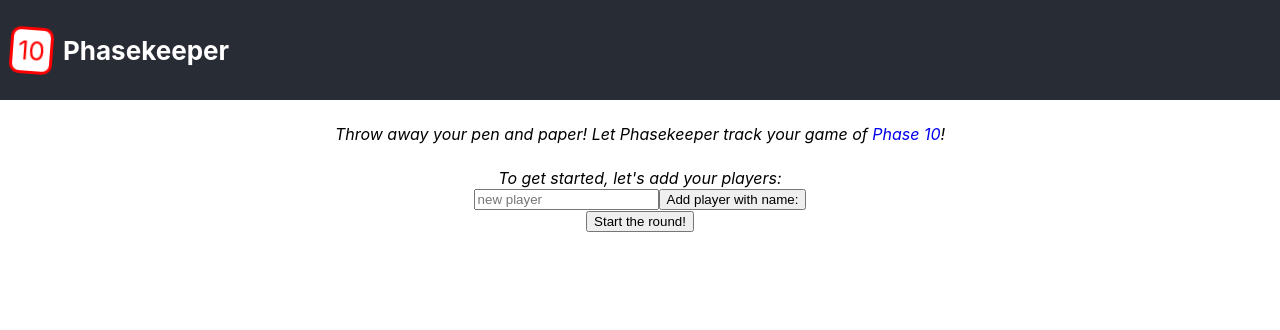
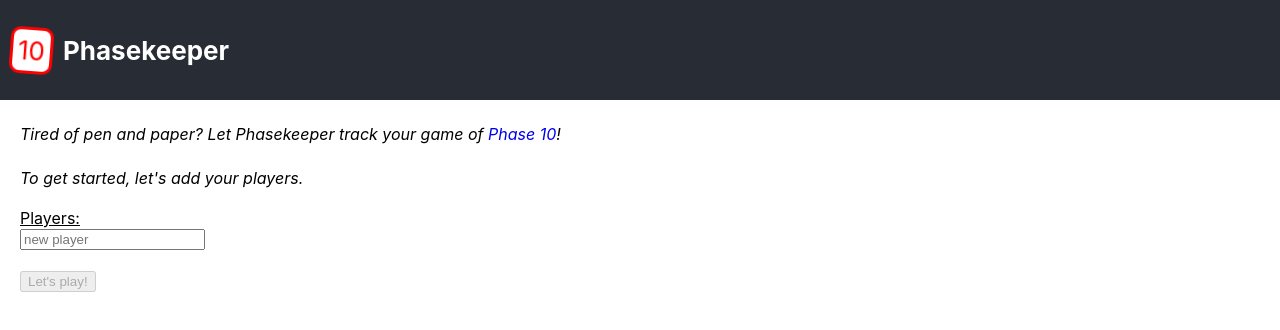
Before and after one commit to druttka/phasekeeper, a React (Create React App) app: page / in a window 1280 px wide. Shown: the top 330 px of the page. Built offline with nearby package versions, Linux system fonts and the light colour scheme.

Commit message:
feat: setup screen is good enough

```diff
--- a/src/App.css
+++ b/src/App.css
@@ -1,5 +1,4 @@
 .App {
-  text-align: center;
   display: flex;
   flex-direction: column;
 }
@@ -47,11 +46,33 @@
 .Game-view {
   display: flex;
   flex-direction: column;
+  padding: 0 20px;
 }
 
 .Game-setup-instruction {
   font-style: italic;
   margin-top: 3vmin;
+}
+
+.Roster-container {
+  margin: 20px 0;
+}
+
+.Roster-heading {
+  text-decoration: underline;
+}
+
+.Roster-players {
+  padding: 5px 0;
+}
+
+.Roster-player {
+  margin: 5px 0;
+}
+.Roster-remove {
+  color: red;
+  font-style: italic;
+  margin-left: 5px;
 }
 
 a,
--- a/src/components/GameSetup.tsx
+++ b/src/components/GameSetup.tsx
@@ -2,39 +2,31 @@ import React, { useContext, useState } from "react";
 
 import { EngineContext } from "../state/EngineContext";
 
-export const GameSetup: React.FC = () => {
+const Roster: React.FC = () => {
   const [{ players }, actions] = useContext(EngineContext);
   const [playerName, setPlayerName] = useState<string>("");
 
   const anyPlayersDefined = players && players.length > 0;
 
   return (
-    <div>
-      <div className="Game-setup-instruction">
-        Throw away your pen and paper! Let Phasekeeper track your game of{" "}
-        <a
-          href="https://www.mattelgames.com/en-us/cards/phase-10"
-          rel="noreferrer"
-          target="_blank"
-        >
-          Phase 10
-        </a>
-        !
-      </div>
-      <div className="Game-setup-instruction">
-        To get started, let's add your players:
-      </div>
+    <div className="Roster-container">
+      <div className="Roster-heading">Players:</div>
 
       {anyPlayersDefined && (
-        <div>
-          <div>Current Players:</div>
-          <div>
-            {players.map((p) => (
-              <div key={`player-${p.playerId}`}>
-                A player {p.name || p.playerId}
-              </div>
-            ))}
-          </div>
+        <div className="Roster-players">
+          {players.map((p) => (
+            <div className="Roster-player" key={`player-${p.playerId}`}>
+              {p.name || p.playerId}
+              <span
+                className="Roster-remove"
+                onClick={(e) => {
+                  actions?.removePlayer(p.playerId);
+                }}
+              >
+                X
+              </span>
+            </div>
+          ))}
         </div>
       )}
 
@@ -47,22 +39,49 @@ export const GameSetup: React.FC = () => {
           onChange={(e) => {
             setPlayerName(e?.target?.value);
           }}
+          onKeyPress={(e) => {
+            if (e.key === "Enter") {
+              actions?.addPlayer(playerName);
+              setPlayerName("");
+            }
+          }}
         ></input>
-        <button
-          onClick={(e) => {
-            actions?.addPlayer(playerName);
-          }}
+      </div>
+    </div>
+  );
+};
+
+export const GameSetup: React.FC = () => {
+  const [{ players }, actions] = useContext(EngineContext);
+
+  const hasAtLeastTwoPlayers = players && players.length > 1;
+
+  return (
+    <div>
+      <div className="Game-setup-instruction">
+        Tired of pen and paper? Let Phasekeeper track your game of{" "}
+        <a
+          href="https://www.mattelgames.com/en-us/cards/phase-10"
+          rel="noreferrer"
+          target="_blank"
         >
-          Add player with name:{" "}
-        </button>
+          Phase 10
+        </a>
+        !
+      </div>
+      <div className="Game-setup-instruction">
+        To get started, let's add your players.
       </div>
 
+      <Roster />
+
       <button
+        disabled={!hasAtLeastTwoPlayers}
         onClick={(e) => {
           actions?.start();
         }}
       >
-        Start the round!
+        Let's play!
       </button>
     </div>
   );
--- a/src/state/actions.ts
+++ b/src/state/actions.ts
@@ -16,5 +16,7 @@ export const createActions = (dispatch: Dispatch<GameAction>) => {
       dispatch({ type: "discardStagedScoreAdustments", data: { playerId } }),
     commitScores: () => dispatch({ type: "commitScores" }),
     reset: () => dispatch({ type: "reset" }),
+    removePlayer: (playerId: number) =>
+      dispatch({ type: "removePlayer", data: { playerId } }),
   };
 };
--- a/src/state/models.ts
+++ b/src/state/models.ts
@@ -13,9 +13,13 @@ export type GameAction =
   | { type: "start" }
   | { type: "endRound" }
   | { type: "adjustPhase"; data: { playerId: number; adjustment: 1 | -1 } }
-  | { type: "adjustStagedScoring"; data: { playerId: number; adjustment: number } }
+  | {
+      type: "adjustStagedScoring";
+      data: { playerId: number; adjustment: number };
+    }
   | { type: "discardStagedScoreAdustments"; data: { playerId: number } }
   | { type: "commitScores" }
+  | { type: "removePlayer"; data: { playerId: number } }
   | { type: "reset" };
 
 export interface EngineState {
--- a/src/state/reducer.ts
+++ b/src/state/reducer.ts
@@ -35,6 +35,12 @@ export const engineReducer = (
           lastCommittedScore: 0,
           stagedScoreAdjustment: 0,
         })),
+      };
+
+    case "removePlayer":
+      return {
+        ...state,
+        players: players.filter((p) => p.playerId !== action.data.playerId),
       };
 
     case "endRound":
```
Also changed, not shown: 2 other files (tests, documents, lock files or other folders).
